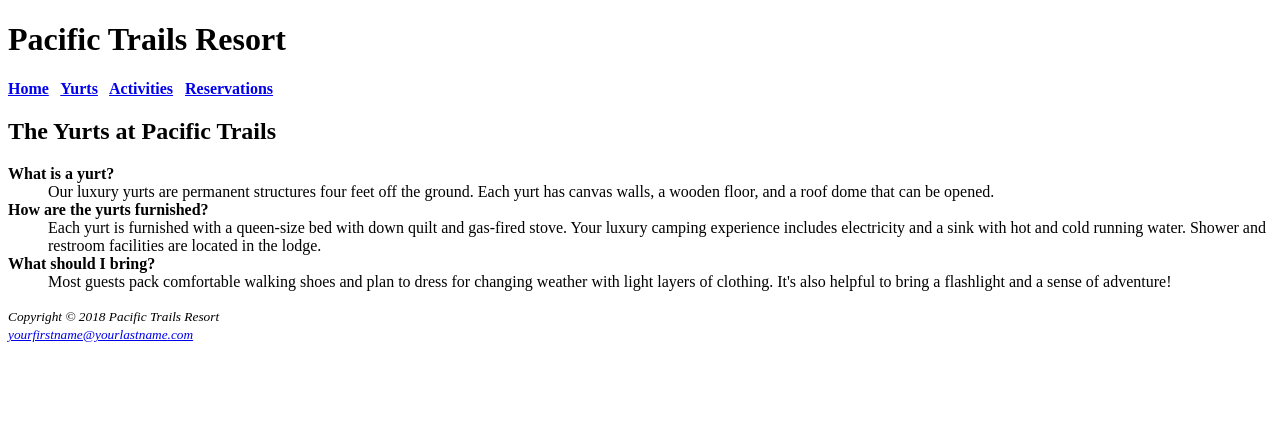
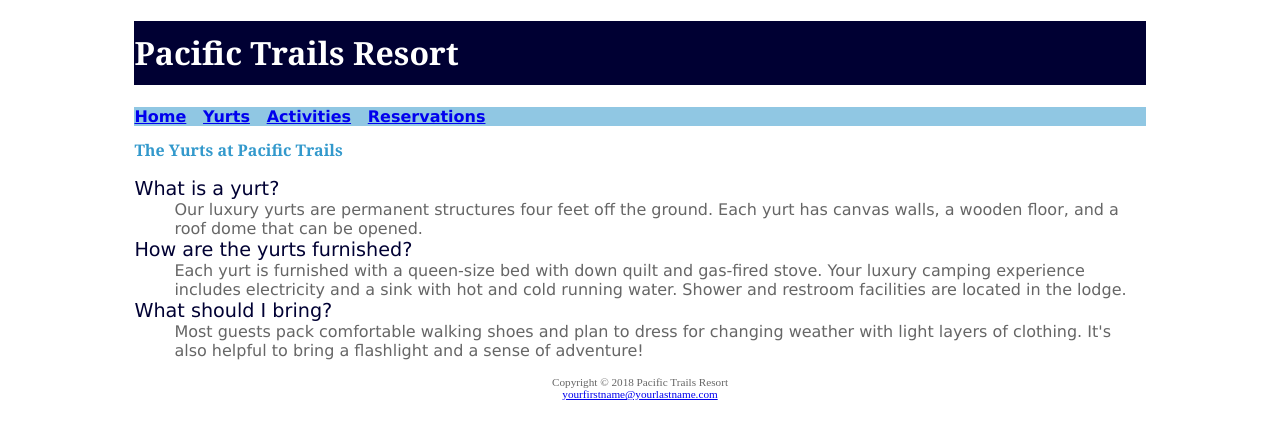
Before and after one commit to 44144-Sp22/ch3casestudy-teamplayer720, a plain HTML site: page yurts.html in a window 1280 px wide. Drawn offline with Linux system fonts and the light colour scheme.

Commit message:
Boswell Case Study 3

```diff
--- /dev/null
+++ b/pacific.css
@@ -0,0 +1,48 @@
+body {
+  background-color: #FFFFFF;
+  color: #666666;
+  font-family: Verdana, Arial, sans-serif;
+}
+
+header {
+  background-color: #000033;
+  color: #FFFFFF;
+  font-family: Georgia, serif;
+}
+
+h1 {
+  line-height: 200%;
+}
+
+nav {
+  font-weight: bold;
+  background-color: #90C7E3;
+}
+
+h2 {
+  font-size: medium;
+  color: #3399CC;
+  font-family: Georgia, sans-serif;
+}
+
+dt {
+  color: #000033;
+  font-size: 1.2em;
+}
+
+footer {
+  font-size: .70em;
+  font-family: Italic;
+  text-align: center;
+}
+
+#resort {
+  width: 80%;
+  margin: auto;
+}
+
+#wrapepr {
+  width: 80%;
+  margin-right: auto;
+  margin-left: auto;
+}
--- a/yurts.html
+++ b/yurts.html
@@ -1,10 +1,14 @@
 <!DOCTYPE html>
 <html lang="en">
+
 <head>
   <title>Pacific Trails Resort :: Yurts</title>
   <meta charset="utf-8">
+  <link rel="stylesheet" href="pacific.css">
 </head>
+
 <body>
+  <div id="resort">
     <header>
       <h1>Pacific Trails Resort</h1>
     </header>
@@ -19,21 +23,23 @@
     <main>
       <h2>The Yurts at Pacific Trails</h2>
       <dl>
-<dt><strong>What is a yurt?</strong></dt>
+        <dt>What is a yurt?</dt>
         <dd>Our luxury yurts are permanent structures four feet off the ground. Each yurt has
           canvas walls, a wooden floor, and a roof dome that can be opened.</dd>
-<dt><strong>How are the yurts furnished?</strong></dt>
+        <dt>How are the yurts furnished?</dt>
         <dd>Each yurt is furnished with a queen-size bed with down quilt and gas-fired stove.
           Your luxury camping experience includes electricity and a sink with hot and
           cold running water. Shower and restroom facilities are located in the lodge.</dd>
-<dt><strong>What should I bring?</strong></dt>
-<dd>Most guests pack comfortable walking shoes and plan to dress for changing weather with light layers of clothing. It&#39;s also helpful to bring a flashlight and a sense of adventure!</dd>
+        <dt>What should I bring?</dt>
+        <dd>Most guests pack comfortable walking shoes and plan to dress for changing weather with light layers of clothing.
+          It&#39;s also helpful to bring a flashlight and a sense of adventure!</dd>
       </dl>
     </main>
     <footer>
-<small><i>Copyright &copy; 2018 Pacific Trails Resort<br>
+      Copyright &copy; 2018 Pacific Trails Resort<br>
       <a href="mailto:yourfirstname@yourlastname.com">yourfirstname@yourlastname.com</a>
-</i></small>
     </footer>
+  </div>
 </body>
+
 </html>
```
Also changed, not shown: index.html (+7 -5 lines). Lines whose indentation alone changed are shown as unchanged.
